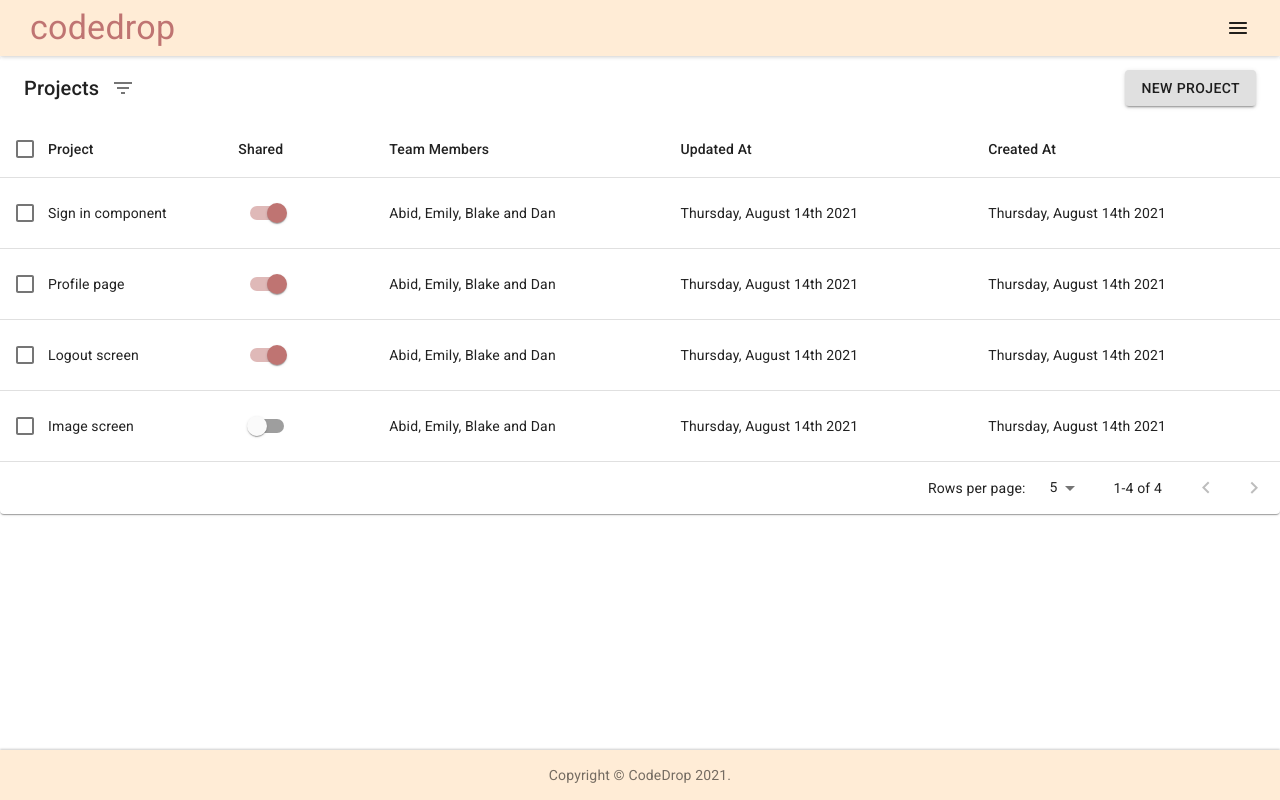
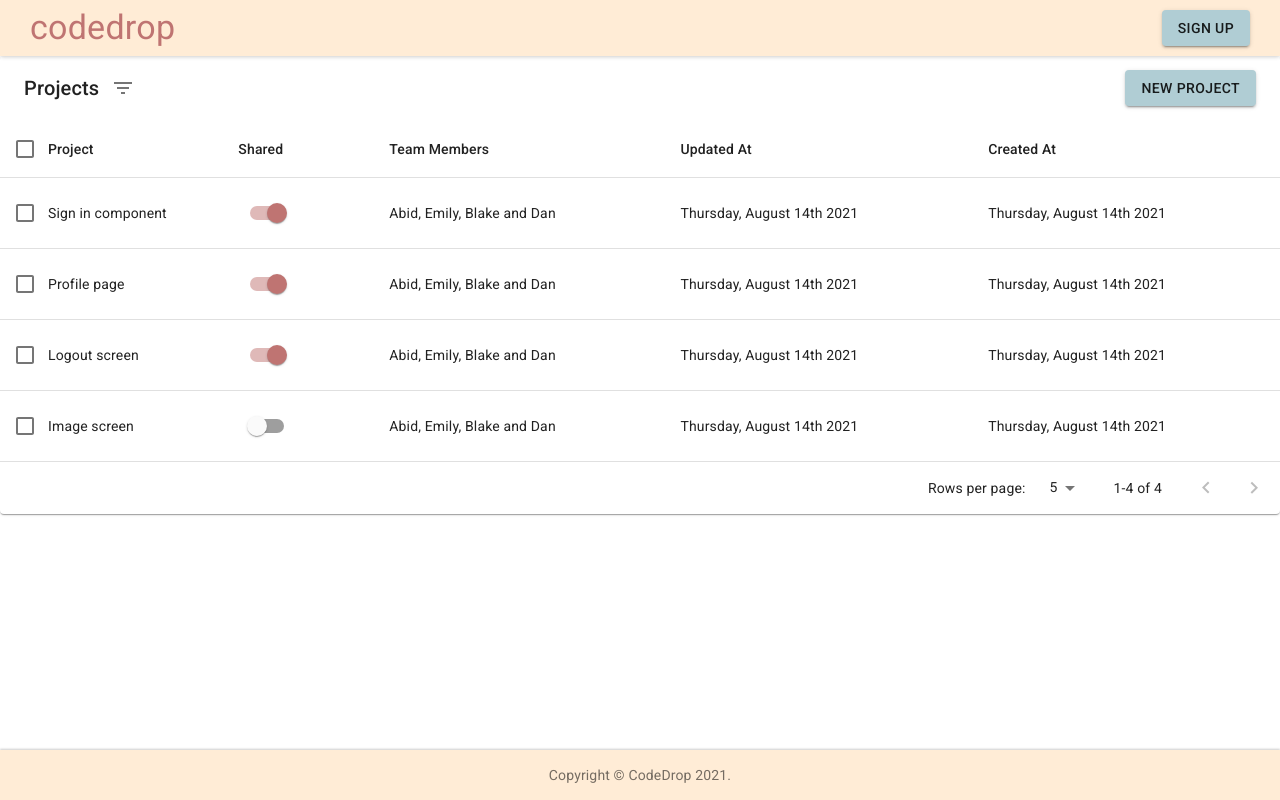
Before and after one commit to oslabs-beta/codedrop, a Next.js app: page /projects in a window 1280 px wide. Built offline with nearby package versions, Linux system fonts and the light colour scheme; no server answers.

Commit message:
show signup button instead of menu for unauthenticated users

```diff
--- a/components/layout/Navbar.js
+++ b/components/layout/Navbar.js
@@ -1,6 +1,7 @@
 import { useState } from 'react';
 import { useRouter } from 'next/router';
 import { makeStyles } from '@material-ui/core/styles';
+import Button from '@material-ui/core/Button';
 import AppBar from '@material-ui/core/AppBar';
 import Typography from '@material-ui/core/Typography';
 import MenuRoundedIcon from '@material-ui/icons/MenuRounded';
@@ -45,6 +46,8 @@ export default function Navbar() {
       <Typography variant="h4" className={classes.title} onClick={() => router.push('/')}>
         codedrop
       </Typography>
+      {session && (
+        <>
           <MenuRoundedIcon
             aria-label="account of current user"
             aria-controls="menu-appbar"
@@ -69,10 +72,16 @@ export default function Navbar() {
             open={open}
             onClose={handleClose}
           >
-        {session && <MenuItem onClick={() => signOut({ callbackUrl: `/signin` })}>Logout</MenuItem>}
-        {!session && <MenuItem onClick={() => router.push('/signin')}>Sign In</MenuItem>}
             <MenuItem onClick={() => router.push('/projects')}>Projects</MenuItem>
+            <MenuItem onClick={() => signOut({ callbackUrl: `/signin` })}>Logout</MenuItem>
           </Menu>
+        </>
+      )}
+      {!session && (
+        <Button variant="contained" color="primary" onClick={() => router.push('/signin')}>
+          Sign Up
+        </Button>
+      )}
     </AppBar>
   );
 }
--- a/components/util/Table/EnhancedTableToolbar.js
+++ b/components/util/Table/EnhancedTableToolbar.js
@@ -57,7 +57,7 @@ const EnhancedTableToolbar = (props) => {
         )}
       </div>
 
-      <Button variant="contained" onClick={() => router.push('/project/9')}>
+      <Button variant="contained" color="primary" onClick={() => router.push('/project/9')}>
         New Project
       </Button>
     </Toolbar>
```
Lines whose indentation alone changed are shown as unchanged.
